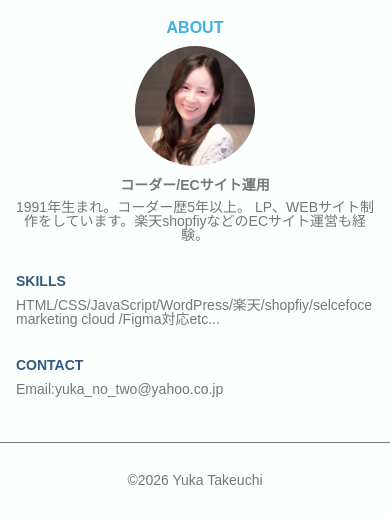
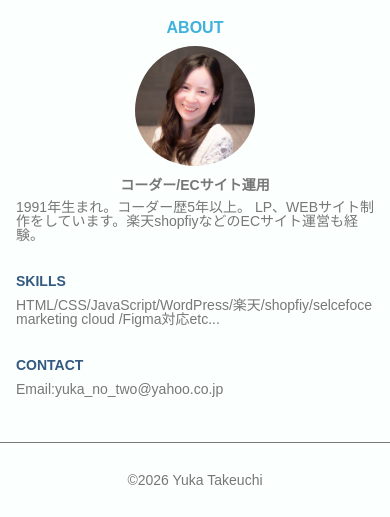
Before and after one commit to yuka0258/file, a PHP site: page / in a window 390 px wide; the page is wider, and only the part inside the window is pictured. Shown: the part 1307-1824 px from the top of that part. Run offline with PHP 8.4, Linux system fonts and the light colour scheme.

Commit message:
Add files via upload

```diff
--- a/style.css
+++ b/style.css
@@ -420,9 +420,6 @@ li.menu_single:hover ul.menu_second {
         transition: all 1s;*/
     }
 
-    #g-nav .menu > li a{
-        color: #3eb1e0;
-    }
     #g-nav.panelactive {
         opacity: .9;
         z-index: 990;
@@ -924,6 +921,10 @@ small {
 }
 
 @media only screen and (max-width: 600px) {
+    .profile p{
+        text-align: left;
+    }
+
     .profile_box {
         display: block;
     }
```
